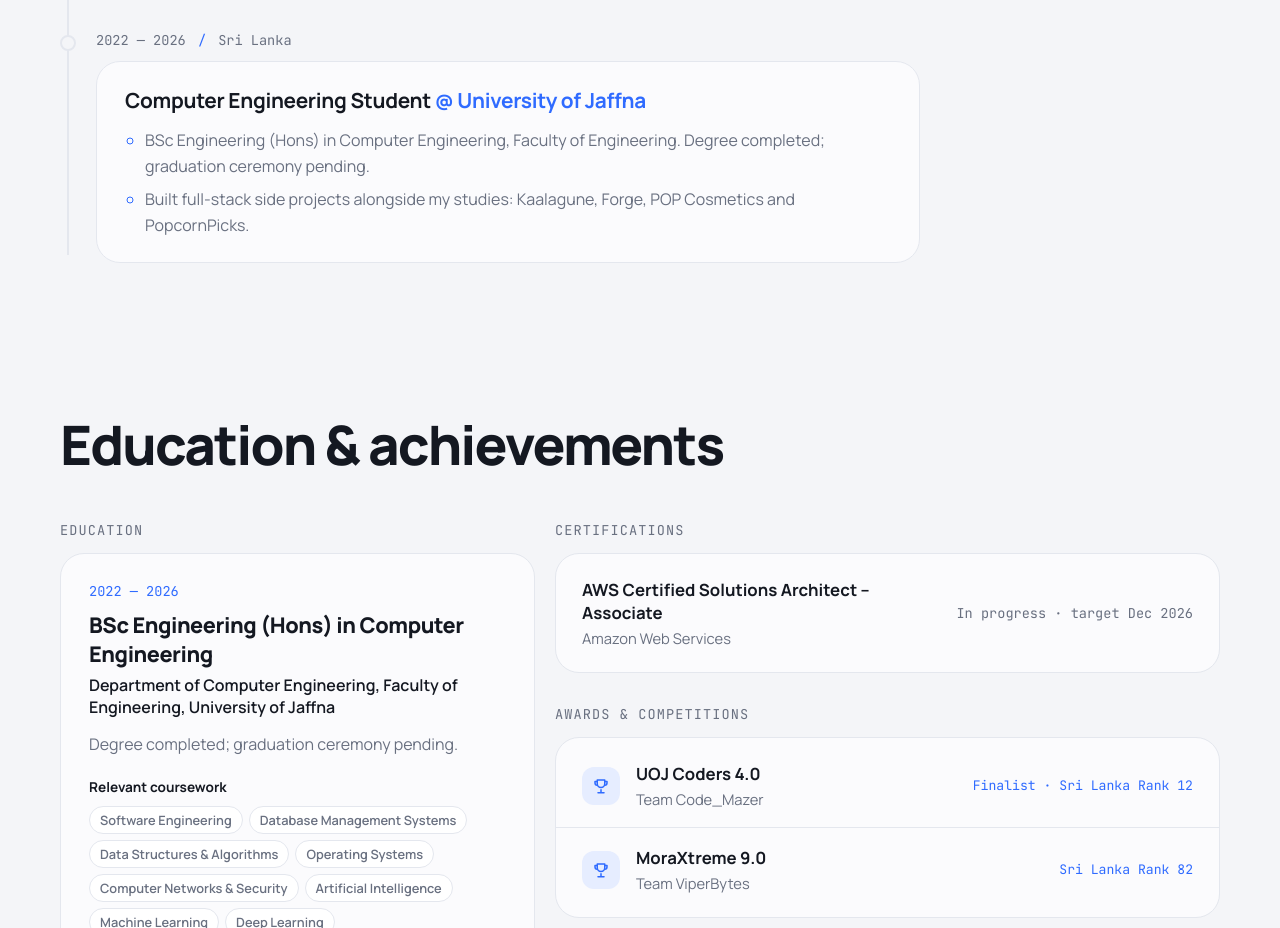
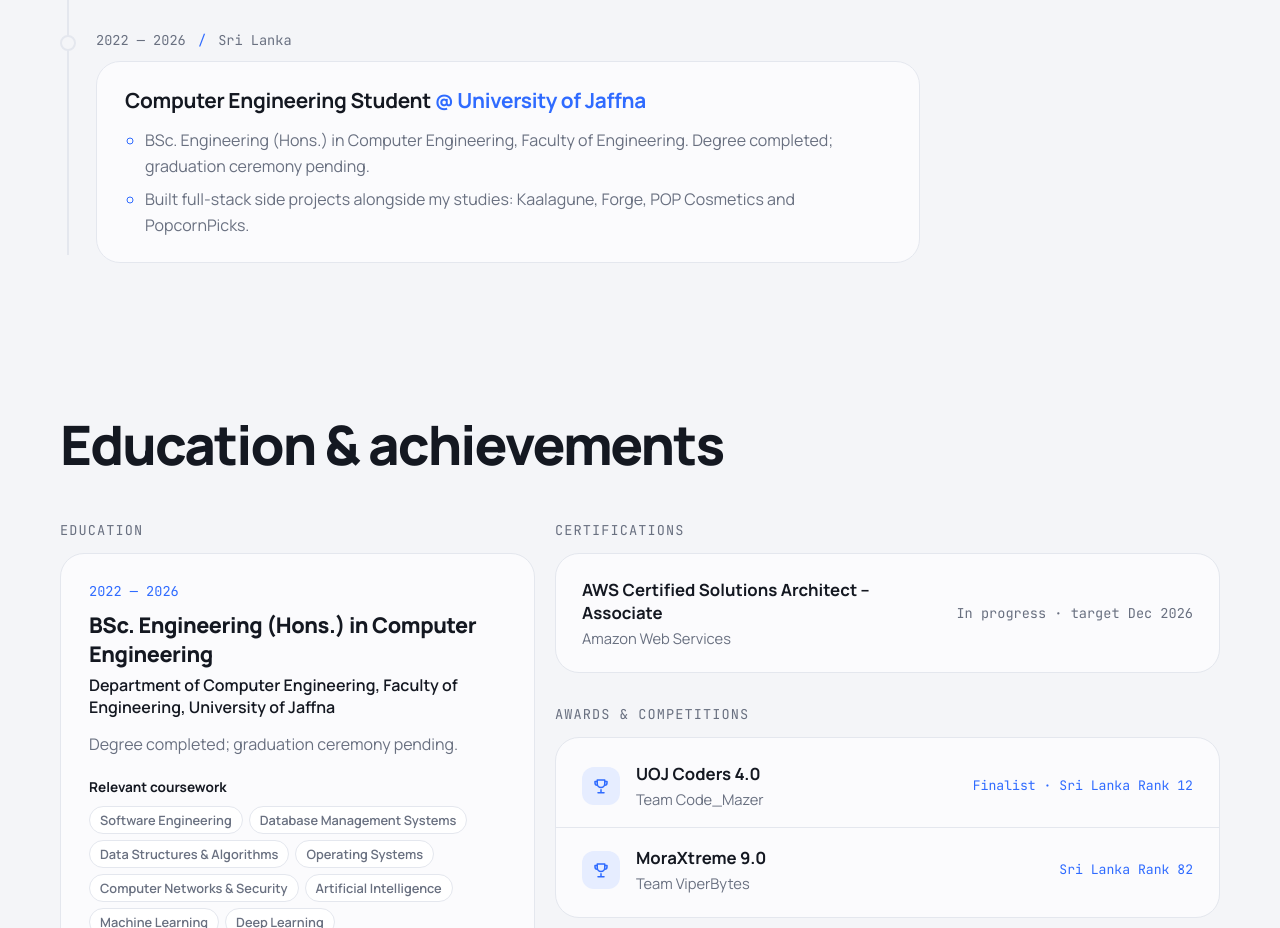
Before and after one commit to AshanOdi/ashan-odithya-portfolio, a React (Vite) app: page / in a window 1280 px wide. Shown: the part 4980-5908 px from the top of the page. Built offline with nearby package versions, Linux system fonts and the light colour scheme.

Commit message:
fix: exact degree title from my CV
Co-Authored-By: Claude Opus 5.5 <noreply@anthropic.com>

```diff
--- a/src/data/education.js
+++ b/src/data/education.js
@@ -2,7 +2,7 @@
 // Wording matches my CV.
 export const education = [
   {
-    degree: "BSc Engineering (Hons) in Computer Engineering",
+    degree: "BSc. Engineering (Hons.) in Computer Engineering",
     school: "Department of Computer Engineering, Faculty of Engineering, University of Jaffna",
     period: "2022 — 2026",
     note: "Degree completed; graduation ceremony pending.",
--- a/src/data/experience.js
+++ b/src/data/experience.js
@@ -27,7 +27,7 @@ export const experience = [
     period: "2022 — 2026",
     location: "Sri Lanka",
     achievements: [
-      "BSc Engineering (Hons) in Computer Engineering, Faculty of Engineering. Degree completed; graduation ceremony pending.",
+      "BSc. Engineering (Hons.) in Computer Engineering, Faculty of Engineering. Degree completed; graduation ceremony pending.",
       "Built full-stack side projects alongside my studies: Kaalagune, Forge, POP Cosmetics and PopcornPicks.",
     ],
   },
```
